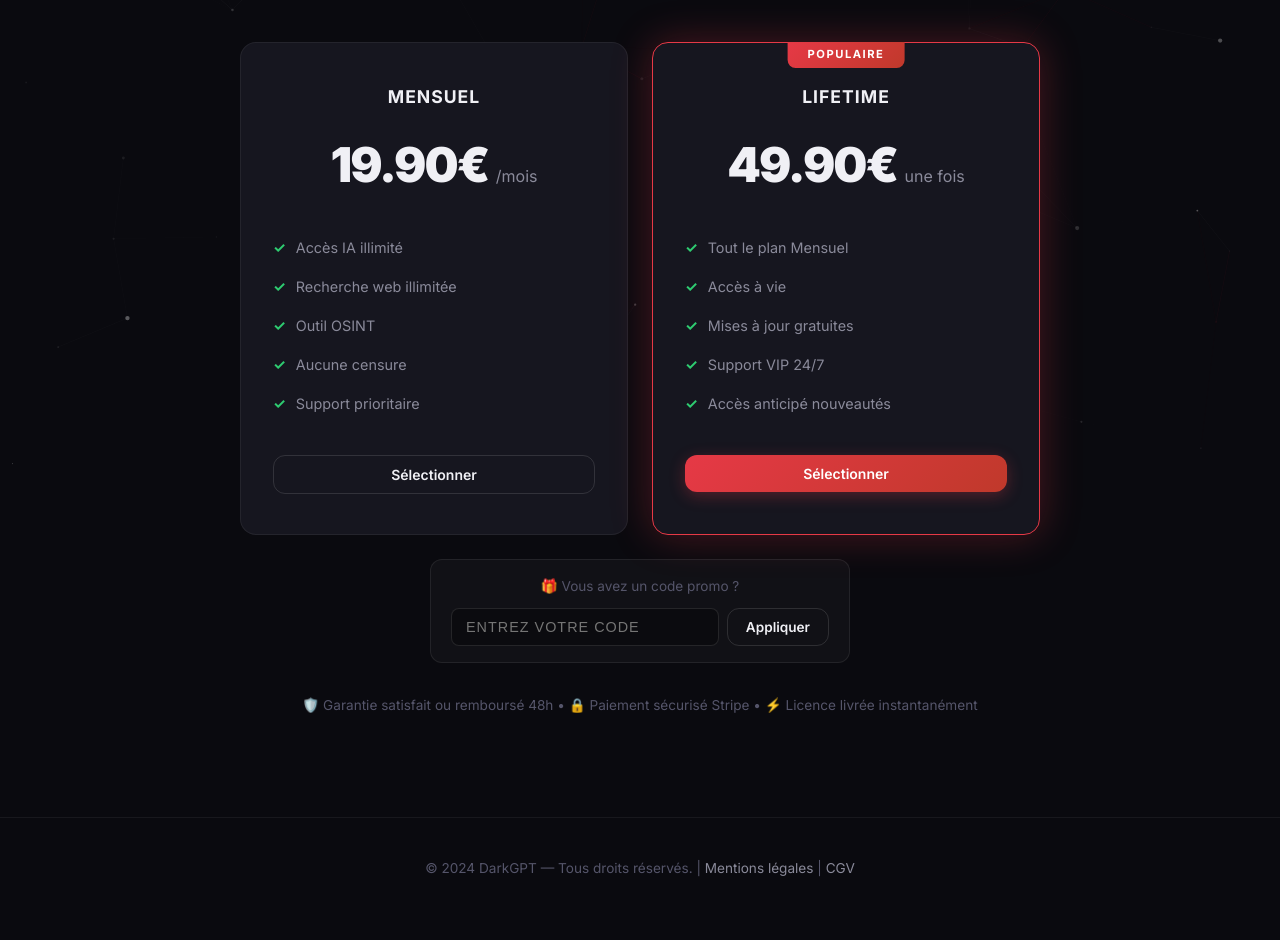
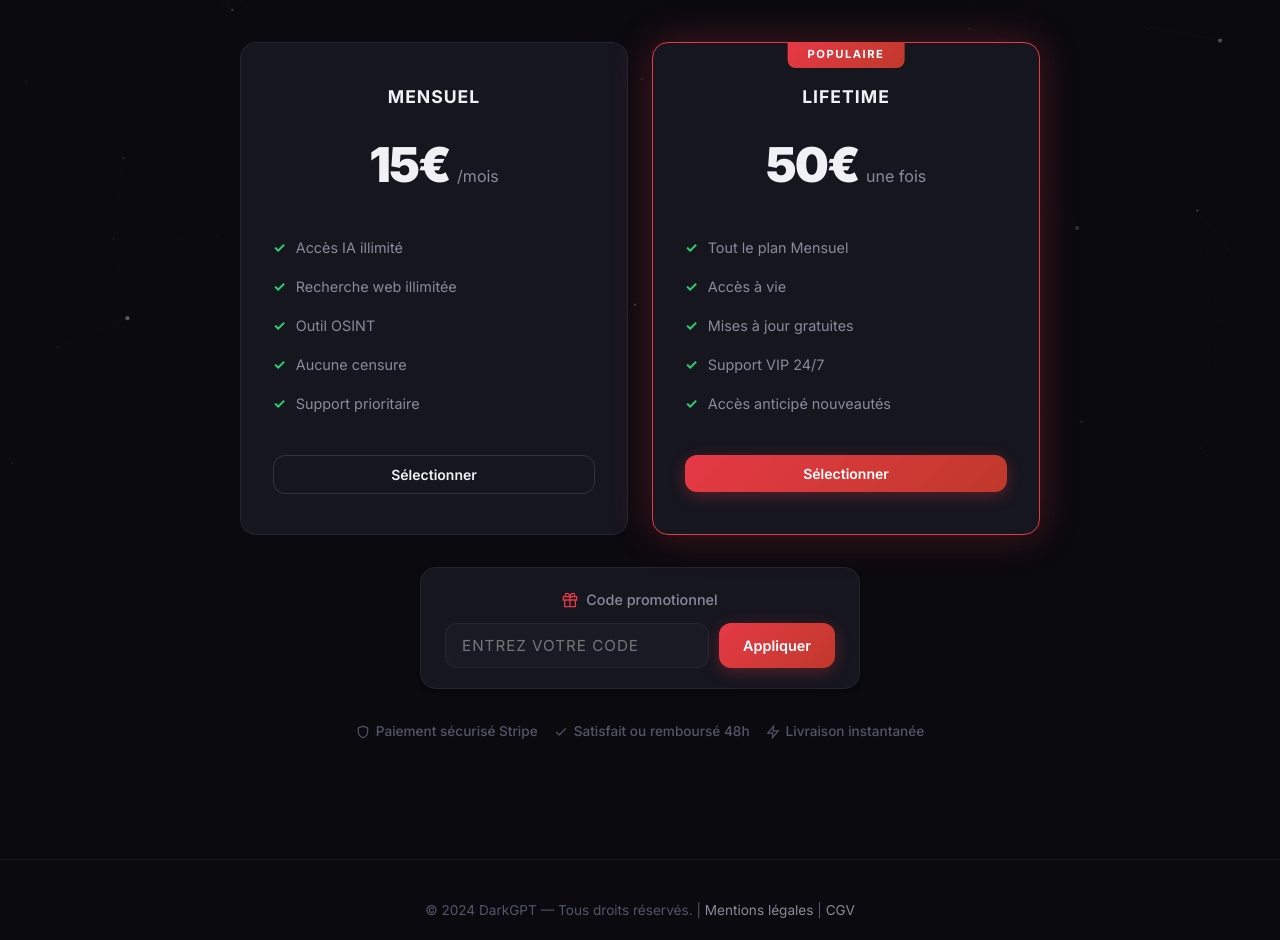
Before and after one commit to 0K1RSP/darkgpt, a website: page public/buy.html in a window 1280 px wide. Shown: the part 320-1260 px from the top of the page. Before the commit the page ends 1239 px from the top, so only its background shows below. Drawn offline with Linux system fonts and the light colour scheme.

Commit message:
Update pricing and redesign promo section

```diff
--- a/public/buy.html
+++ b/public/buy.html
@@ -35,7 +35,7 @@
       <div class="pricing-grid">
         <div class="pricing-card" id="card-monthly">
           <h3>Mensuel</h3>
-          <div class="pricing-price">19.90€ <span>/mois</span></div>
+          <div class="pricing-price">15€ <span>/mois</span></div>
           <ul class="pricing-features">
             <li>Accès IA illimité</li>
             <li>Recherche web illimitée</li>
@@ -47,7 +47,7 @@
         </div>
         <div class="pricing-card featured" id="card-lifetime">
           <h3>Lifetime</h3>
-          <div class="pricing-price">49.90€ <span>une fois</span></div>
+          <div class="pricing-price">50€ <span>une fois</span></div>
           <ul class="pricing-features">
             <li>Tout le plan Mensuel</li>
             <li>Accès à vie</li>
@@ -60,21 +60,26 @@
       </div>
 
       <!-- Promo Code Section -->
-      <div class="text-center mt-4" style="max-width:420px;margin:24px auto 0;">
-        <div id="promo-section" style="background:rgba(255,255,255,0.03);border:1px solid rgba(255,255,255,0.08);border-radius:12px;padding:16px 20px;">
-          <p style="color:var(--text-muted);font-size:0.85rem;margin-bottom:10px;">🎁 Vous avez un code promo ?</p>
-          <div style="display:flex;gap:8px;">
-            <input type="text" id="promo-input" placeholder="Entrez votre code" style="flex:1;padding:10px 14px;border-radius:8px;border:1px solid rgba(255,255,255,0.1);background:rgba(0,0,0,0.3);color:#fff;font-size:0.9rem;text-transform:uppercase;letter-spacing:1px;outline:none;transition:border-color 0.3s;" onfocus="this.style.borderColor='var(--red-primary)'" onblur="this.style.borderColor='rgba(255,255,255,0.1)'">
-            <button class="btn btn-secondary" id="promo-btn" onclick="validatePromo()" style="padding:10px 18px;font-size:0.85rem;white-space:nowrap;">Appliquer</button>
+      <div class="text-center mt-4" style="max-width: 440px; margin: 32px auto 0;">
+        <div id="promo-section" style="background: var(--bg-card); border: 1px solid var(--border-color); border-radius: var(--radius-lg); padding: 20px 24px; box-shadow: var(--shadow-sm); transition: all 0.3s ease;">
+          <p style="color: var(--text-secondary); font-size: 0.9rem; font-weight: 500; margin-bottom: 12px; display: flex; align-items: center; justify-content: center; gap: 8px;">
+            <svg width="16" height="16" viewBox="0 0 24 24" fill="none" stroke="currentColor" stroke-width="2" style="color: var(--red-primary);"><path d="M20 12v10H4V12"/><path d="M2 7h20v5H2z"/><path d="M12 22V7"/><path d="M12 7H7.5a2.5 2.5 0 0 1 0-5C11 2 12 7 12 7z"/><path d="M12 7h4.5a2.5 2.5 0 0 0 0-5C13 2 12 7 12 7z"/></svg>
+            Code promotionnel
+          </p>
+          <div style="display: flex; gap: 10px; position: relative;">
+            <input type="text" id="promo-input" placeholder="Entrez votre code" style="flex: 1; padding: 12px 16px; border-radius: var(--radius-md); border: 1px solid var(--border-color); background: var(--bg-input); color: var(--text-primary); font-family: 'Inter', sans-serif; font-size: 0.95rem; text-transform: uppercase; letter-spacing: 1px; outline: none; transition: all 0.25s ease;" onfocus="this.style.borderColor='var(--red-primary)'; this.style.boxShadow='0 0 0 2px var(--red-soft)';" onblur="this.style.borderColor='var(--border-color)'; this.style.boxShadow='none';">
+            <button class="btn btn-primary" id="promo-btn" onclick="validatePromo()" style="padding: 12px 24px; font-size: 0.9rem;">Appliquer</button>
           </div>
-          <div id="promo-result" style="display:none;margin-top:10px;padding:8px 12px;border-radius:8px;font-size:0.85rem;"></div>
+          <div id="promo-result" style="display: none; margin-top: 12px; padding: 10px 14px; border-radius: var(--radius-md); font-size: 0.85rem; font-weight: 500;"></div>
         </div>
       </div>
 
-      <div class="text-center mt-4">
-        <p style="color: var(--text-muted); font-size: 0.85rem;">
-          🛡️ Garantie satisfait ou remboursé 48h &bull; 🔒 Paiement sécurisé Stripe &bull; ⚡ Licence livrée instantanément
-        </p>
+      <div class="text-center mt-4" style="margin-bottom: 16px;">
+        <div style="display: flex; justify-content: center; flex-wrap: wrap; gap: 16px; color: var(--text-muted); font-size: 0.85rem; font-weight: 500;">
+          <span style="display: flex; align-items: center; gap: 6px;"><svg width="14" height="14" viewBox="0 0 24 24" fill="none" stroke="currentColor" stroke-width="2"><path d="M12 22s8-4 8-10V5l-8-3-8 3v7c0 6 8 10 8 10z"/></svg> Paiement sécurisé Stripe</span>
+          <span style="display: flex; align-items: center; gap: 6px;"><svg width="14" height="14" viewBox="0 0 24 24" fill="none" stroke="currentColor" stroke-width="2"><polyline points="20 6 9 17 4 12"/></svg> Satisfait ou remboursé 48h</span>
+          <span style="display: flex; align-items: center; gap: 6px;"><svg width="14" height="14" viewBox="0 0 24 24" fill="none" stroke="currentColor" stroke-width="2"><path d="M13 2L3 14h9l-1 8 10-12h-9l1-8z"/></svg> Livraison instantanée</span>
+        </div>
       </div>
     </div>
   </section>
@@ -86,7 +91,7 @@
   <script nonce="__CSP_NONCE__" src="/js/particles.js"></script>
   <script nonce="__CSP_NONCE__">
     let activePromo = null;
-    const basePrices = { monthly: 1990, lifetime: 4990 };
+    const basePrices = { monthly: 1500, lifetime: 5000 };
 
     async function validatePromo() {
       const code = document.getElementById('promo-input').value.trim();
@@ -136,9 +141,9 @@
       const monthlyNew = (basePrices.monthly * (1 - discount / 100) / 100).toFixed(2);
       const lifetimeNew = (basePrices.lifetime * (1 - discount / 100) / 100).toFixed(2);
       document.querySelector('#card-monthly .pricing-price').innerHTML =
-        `<span style="text-decoration:line-through;color:var(--text-muted);font-size:0.7em;margin-right:6px;">19.90€</span>${monthlyNew}€ <span>/mois</span>`;
+        `<span style="text-decoration:line-through;color:var(--text-muted);font-size:0.7em;margin-right:6px;">15€</span>${parseFloat(monthlyNew)}€ <span>/mois</span>`;
       document.querySelector('#card-lifetime .pricing-price').innerHTML =
-        `<span style="text-decoration:line-through;color:var(--text-muted);font-size:0.7em;margin-right:6px;">49.90€</span>${lifetimeNew}€ <span>une fois</span>`;
+        `<span style="text-decoration:line-through;color:var(--text-muted);font-size:0.7em;margin-right:6px;">50€</span>${parseFloat(lifetimeNew)}€ <span>une fois</span>`;
     }
 
     async function checkout(plan) {
```
Also changed, not shown: public/index.html (+3 -3 lines).
